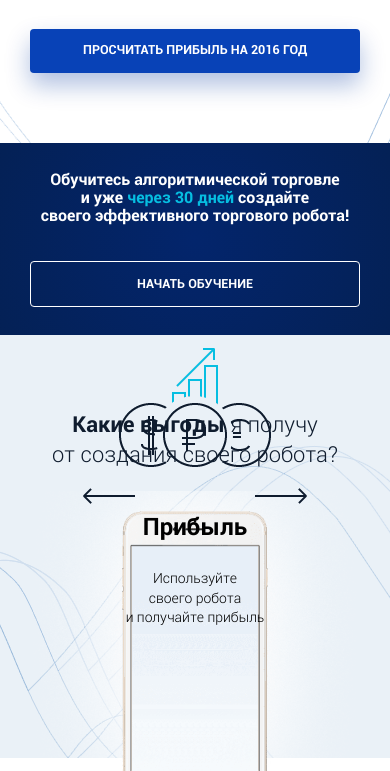
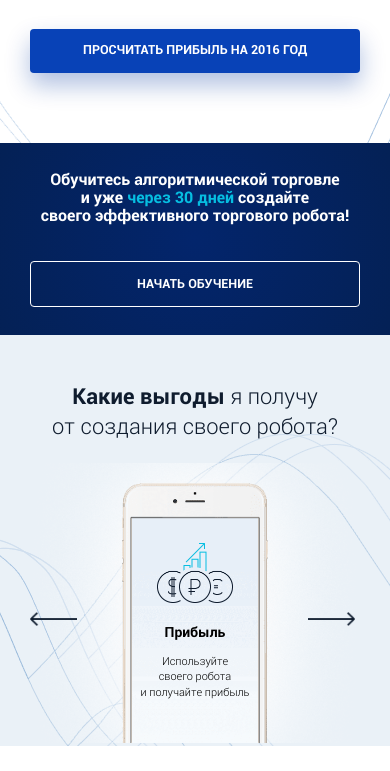
Before and after one commit to ZheniaAnfilatov/Algotraiding, a website: page _src/index.html in a window 390 px wide. Shown: the part 1805-2576 px from the top of the page. After the commit the page ends 2551 px from the top, so only its background shows below. Drawn offline with Linux system fonts and the light colour scheme; files whose address does not match are found by name.

Commit message:
media for section benefit

```diff
--- a/_src/index.html
+++ b/_src/index.html
@@ -163,7 +163,7 @@
               <div class="slider__prev">Комиссия</div>
               <div class="slider__center">
                 <div class="slider__img">
-                  <img src="img/phone-img.png" alt="img">
+                  <img src="img/phone-img.png" alt="img" class="slider__img--inside">
                 </div>
                 <div class="slider__title">Прибыль</div>
                 <div class="slider__text">Используйте<br>своего робота<br>и получайте прибыль</div>
@@ -175,7 +175,7 @@
               <div class="slider__prev">Прибыль</div>
               <div class="slider__center">
                 <div class="slider__img">
-                  <img src="img/phone-img.png" alt="img">
+                  <img src="img/phone-img.png" alt="img" class="slider__img--inside">
                 </div>
                 <div class="slider__title">Вознаграждение</div>
                 <div class="slider__text">Используйте<br>своего робота<br>и получайте прибыль</div>
@@ -187,7 +187,7 @@
               <div class="slider__prev">Вознаграждение</div>
               <div class="slider__center">
                 <div class="slider__img">
-                  <img src="img/phone-img.png" alt="img">
+                  <img src="img/phone-img.png" alt="img" class="slider__img--inside">
                 </div>
                 <div class="slider__title">Комиссия</div>
                 <div class="slider__text">Используйте<br>своего робота<br>и получайте прибыль</div>
--- a/_src/sass/_media.sass
+++ b/_src/sass/_media.sass
@@ -62,6 +62,8 @@
     &__text
       font-size: 14px
       line-height: 1.4rem
+  .benefit__slider, .slick-slider
+    margin-top: -407px
 @media screen and ( max-width: 992px )
   .hero
     background: $light url('/_src/img/hero-bg.png') no-repeat center / cover
@@ -138,15 +140,17 @@
     background-image: radial-gradient(circle 677px at center, #03256c 0%, #061826 100%)
     padding-top: 6rem
     padding-bottom: 6rem
-  .benefit
-
   .slider
     &__next, &__prev
       display: none
     &__center
       flex-basis: 50%
-
-
+    &__title
+      font-size: 20px
+    &__img
+      margin-bottom: 2.3rem
+  .benefit__slider, .slick-slider
+    margin-top: -390px
 @media screen and ( max-width: 768px )
   body.lock
     overflow: hidden
@@ -292,6 +296,19 @@
       margin: 0 auto
     &__title
       font-size: 20px
+  .benefit
+    &__section-title
+      padding-top: 3.4rem
+  .slider
+    &__img
+      &--inside
+        max-width: 80%
+    &__text
+      margin-bottom: 6.29rem
+  .benefit__slider, .slick-slider
+    margin-top: -320px
+  .slick-slide img
+    margin: auto
 @media screen and ( max-width: 570px )
   .hero
     &__main-title
@@ -350,6 +367,27 @@
       max-width: 100%
     &__title
       font-size: 16px
+  .slider
+    &__title
+      font-size: 14px
+      margin-bottom: 1rem
+    &__text
+      font-size: 11px
+      line-height: 1.1rem
+    &__img
+      margin-bottom: 1.5rem
+      &--inside
+        max-width: 50%
+    &__text
+      margin-bottom: 3.29rem
+  .benefit__slider, .slick-slider
+    margin-top: -200px
+  .benefit__slider .slick-prev
+    background-size: 90%
+    left: 0
+  .benefit__slider .slick-next
+    background-size: 90%
+    right: 0
 @media screen and ( max-width: 370px )
   .hero
     max-height: 26.8rem
@@ -396,3 +434,16 @@
   .start
     &__title
       font-size: 13px
+  .slider
+    &__title
+      font-size: 11px
+      margin-bottom: 1rem
+    &__text
+      font-size: 8px
+      line-height: 0.7rem
+    &__img
+      margin-bottom: 1rem
+    &__text
+      margin-bottom: 3rem
+  .benefit__slider, .slick-slider
+    margin-top: -165px
--- a/_src/sass/templates/_benefit.sass
+++ b/_src/sass/templates/_benefit.sass
@@ -67,4 +67,4 @@
 .benefit__slider
 .slider__content
 .benefit__slider, .slick-slider
-  margin-top: -423px
+  margin-top: -448px
```
Also changed, not shown: _src/css/style.css, 1 other file.
